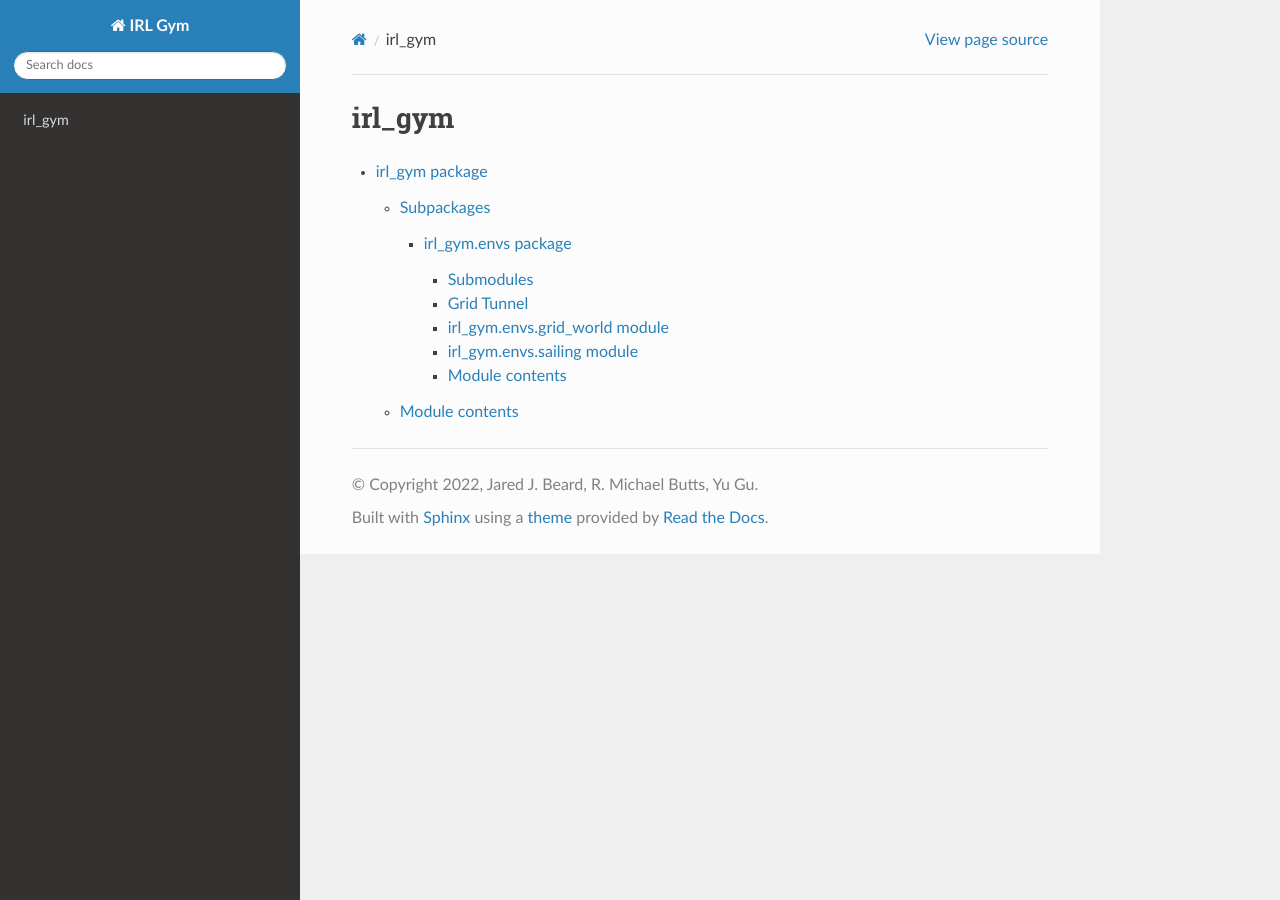
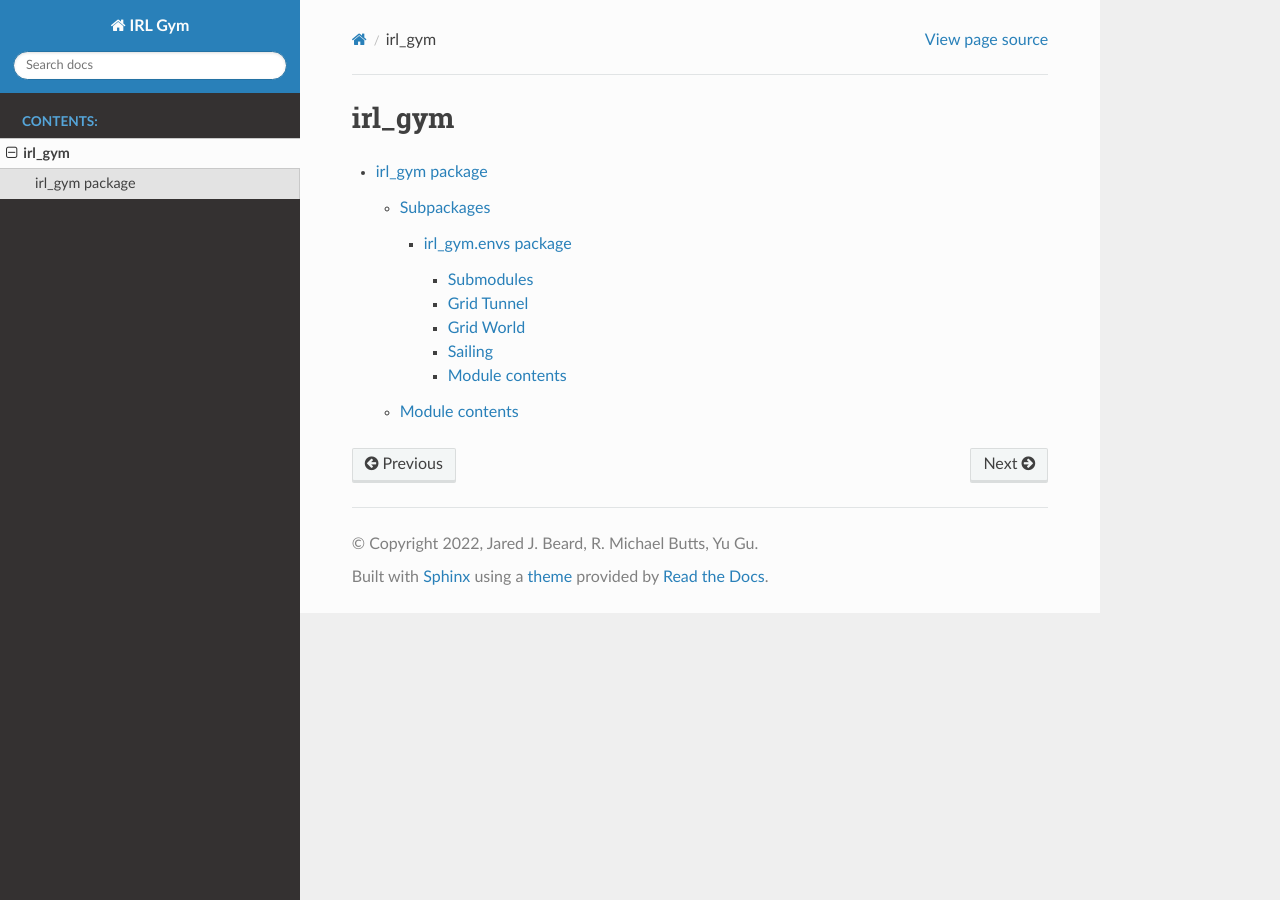
Before and after one commit to wvu-robotics/irl-gym-coop-search, a Sphinx documentation site: the page built from docs/source/modules.rst, in a window 1280 px wide. Built offline with Sphinx 7.4.7 and the Read the Docs theme 2.0.0, drawn with Linux system fonts in a browser that asks for light colours; pages that are not in the unit, such as notebooks, are missing from menus.

Commit message:
updates to docs

```diff
--- a/docs/source/index.rst
+++ b/docs/source/index.rst
@@ -7,9 +7,11 @@ Welcome to IRL Gym's documentation!
 ===================================
 
 .. toctree::
-   :maxdepth: 4
+   :maxdepth: 2
    :caption: Contents:
 
+   intro
+   modules
 
 
 Indices and tables
--- a/docs/source/irl_gym.envs.rst
+++ b/docs/source/irl_gym.envs.rst
@@ -9,19 +9,20 @@ Grid Tunnel
 
 .. autoclass:: irl_gym.envs.grid_tunnel
    :members:
+   :special-members:
    :undoc-members:
    :show-inheritance:
 
-irl\_gym.envs.grid\_world module
---------------------------------
+Grid World
+----------
 
-.. autoclass:: irl_gym.envs.grid_world
+.. automodule:: irl_gym.envs.grid_world
    :members:
    :undoc-members:
    :show-inheritance:
 
-irl\_gym.envs.sailing module
-----------------------------
+Sailing
+-------
 
 .. autoclass:: irl_gym.envs.sailing
    :members:
```
Also changed, not shown: 1 other file.
